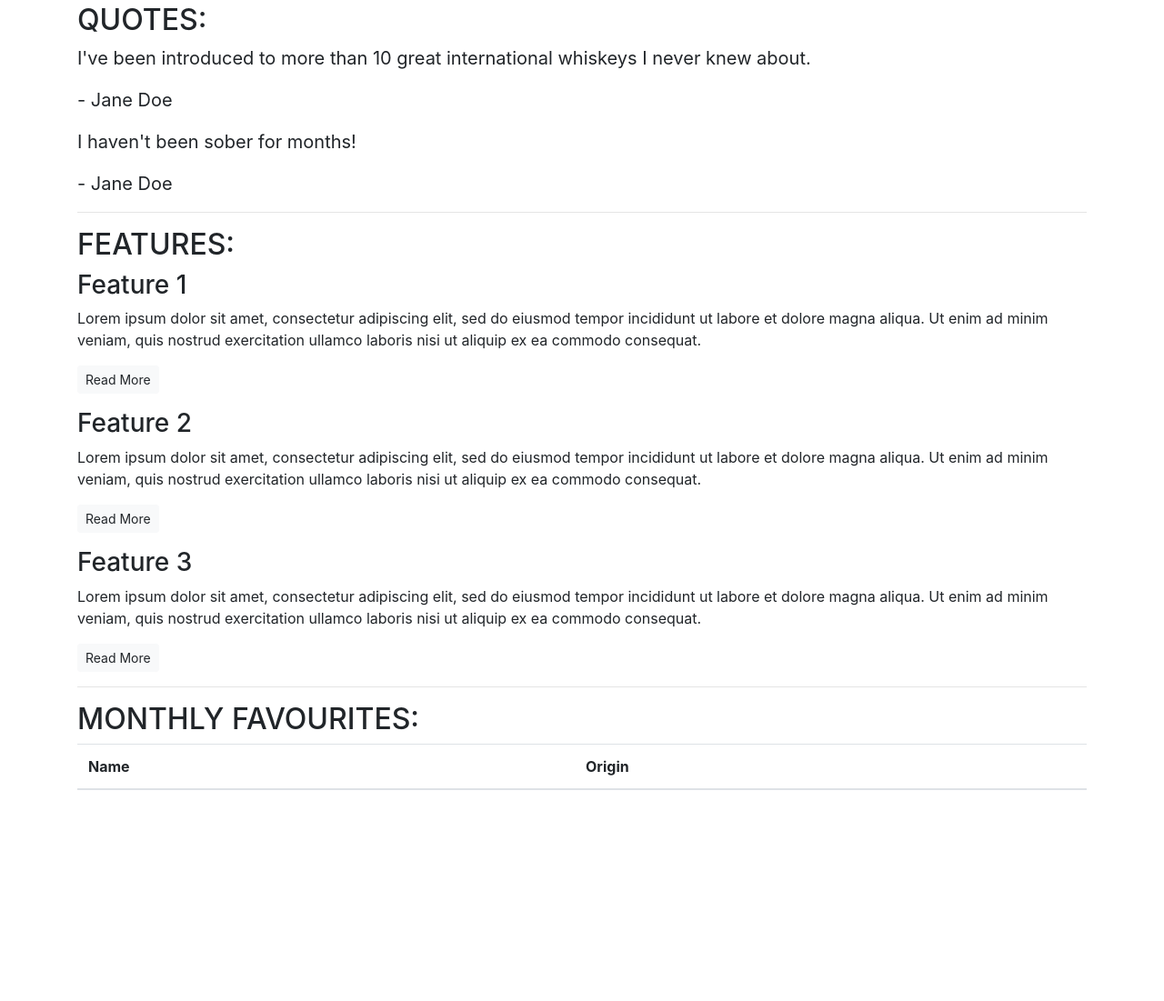
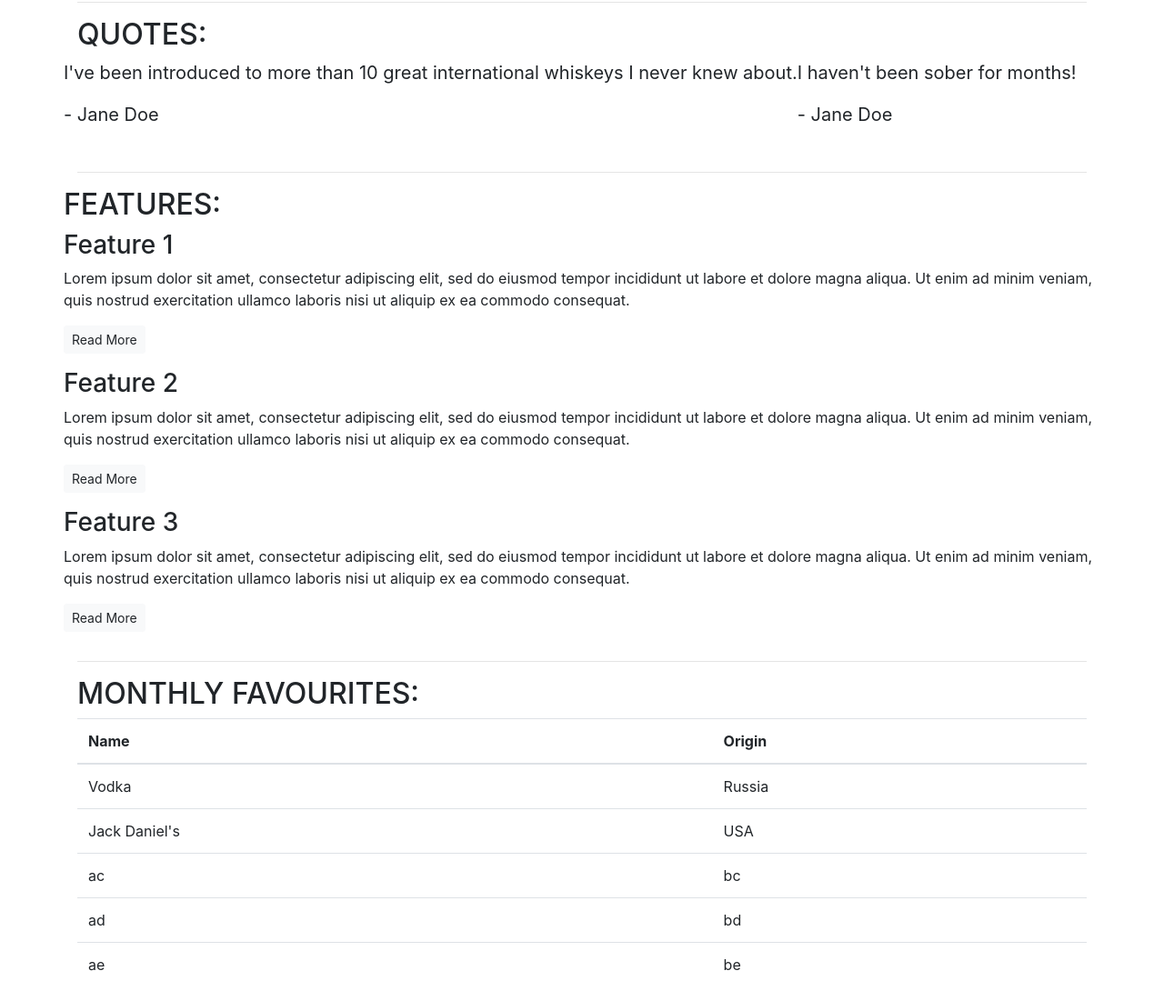
Before and after one commit to Dorcas-Amoo/bootstrap4, a plain HTML site: page index.html in a window 1280 px wide. Shown: the part 204-1305 px from the top of the page at 91% size. Before the commit the page ends 1089 px from the top, so only its background shows below. Drawn offline with nearby package versions, Linux system fonts and the light colour scheme.

Commit message:
Update index.html

```diff
--- a/index.html
+++ b/index.html
@@ -11,6 +11,8 @@
 <body>
     <article class="container">
         <!-- Callout -->
+        <div class="row">
+        <div class="col-12">
         <section class="callout">
             <h1>The finest whiskeys delivered to your doorstep.</h1>
             <p class="lead">Sign up today to start receiving the world's best whiskeys every month.
@@ -18,12 +20,19 @@
             <button class="btn btn-success btn-lg">Sign Up!</button>
             <p class="text-muted"><small>You must be over 18 to sign up to our service. Please, drink responsibly.</small></p>
         </section>
+        </div>
+        </div>
         <!-- /.callout -->
         <hr>
 
         <!-- Quotes -->
         <section class="quotes">
+         <div class="row">
+         <div class="col-12">
             <h2 class="text-uppercase">Quotes:</h2>
+            </div>
+        </div>
+            <div class="row">
             <blockquote class="blockquote">
                 <p>I've been introduced to more than 10 great international whiskeys I never knew about.</p>
                 <p>- Jane Doe</p>
@@ -32,13 +41,17 @@
                 <p>I haven't been sober for months!</p>
                 <p>- Jane Doe</p>
             </blockquote>
+            </div>
         </section>
         <!-- /.quotes -->
         <hr>
 
         <!-- Features -->
         <section class="features">
+        <div class="row">
             <h2 class="text-uppercase">Features:</h2>
+            </div>
+            <div class="row">
             <div class="feature">
                 <h3>Feature 1</h3>
                 <p>Lorem ipsum dolor sit amet, consectetur adipiscing elit, sed do eiusmod tempor incididunt ut labore et dolore magna aliqua. Ut enim ad minim veniam, quis nostrud exercitation ullamco laboris nisi ut aliquip ex ea commodo consequat.</p>
@@ -54,6 +67,7 @@
                 <p>Lorem ipsum dolor sit amet, consectetur adipiscing elit, sed do eiusmod tempor incididunt ut labore et dolore magna aliqua. Ut enim ad minim veniam, quis nostrud exercitation ullamco laboris nisi ut aliquip ex ea commodo consequat.</p>
                 <p><a class="btn btn-sm btn-light" href="">Read More</a></p>
             </div>
+            </div>
         </section>
         <!-- /.features -->
         <hr>
@@ -68,6 +82,28 @@
                         <th scope="col">Origin</th>
                     </tr>
                  </thead>
+                 <tbody>
+    <tr>
+      <td>Vodka</td>
+      <td>Russia</td>
+    </tr>
+    <tr>
+      <td>Jack Daniel's</td>
+      <td>USA</td>
+    </tr>
+    <tr>
+      <td>ac</td>
+      <td>bc</td>
+    </tr>
+    <tr>
+      <td>ad</td>
+      <td>bd</td>
+    </tr>
+     <tr>
+      <td>ae</td>
+      <td>be</td>
+    </tr>
+  </tbody>
             </table>
         </section>
         <!-- /.Monthly Favorites -->
```
